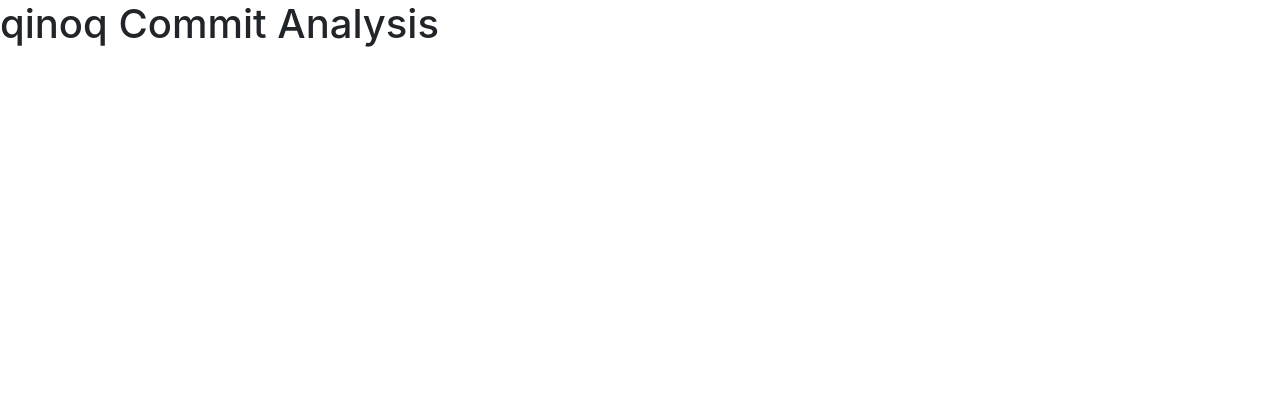
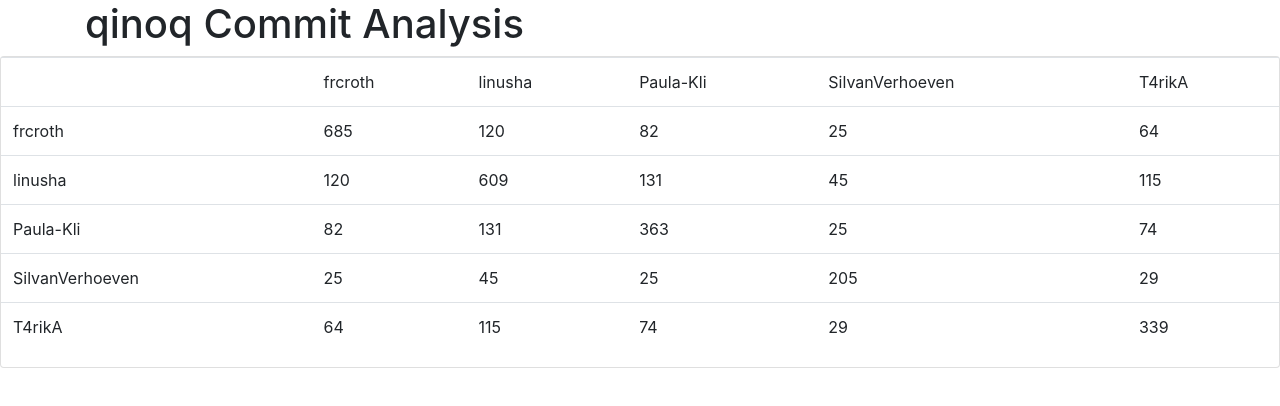
Before and after one commit to frcroth/qinoq-commit-analysis, a plain HTML site: page index.html in a window 1280 px wide. Drawn offline with nearby package versions, Linux system fonts and the light colour scheme; files that its build step writes are made by us from their sources.

Commit message:
Add table for permutations

```diff
--- a/analysis.js
+++ b/analysis.js
@@ -39,7 +39,7 @@ class Commit {
         let authors = new Set();
         authors.add(this.getAuthorFromName(this.originalAuthor));
         Commit.getAuthorNames().forEach(authorName => {
-            if (this.msg.includes(authorName)){
+            if (this.msg.includes(authorName)) {
                 authors.add(authorName);
             }
         });
@@ -62,7 +62,29 @@ async function startAnalysis() {
 
     let commitCounts = permutations.map(permutation => [permutation, Commit.getCommitsWithAuthors(permutation)]);
 
-    globalThis.commitCounts = commitCounts;
+    createPermutationCountTable(commitCounts);
+}
+
+function createPermutationCountTable(commitCounts) {
+    let table = document.createElement("table");
+    table.classList.add("table")
+    let elements = [""];
+    elements = elements.concat(Commit.getAuthorNames());
+    elements = [...elements, ...commitCounts.map(commitCount => commitCount[1].length)];
+    Commit.getAuthorNames().forEach((authorName, index) => elements.splice((index + 1) * 6, 0, authorName));
+    globalThis.tableElements = elements;
+    let tableContent = "";
+    elements.forEach((element, index) => {
+        if(index % 6 == 0){
+            tableContent = tableContent + "<tr>";
+        }
+        tableContent = tableContent + `<td>${element}</td>`;
+        if(index % 6 == 5){
+            tableContent = tableContent + "</tr>";
+        }
+    });
+    table.innerHTML = tableContent;
+    document.getElementById("table-container").appendChild(table);
 }
 
 startAnalysis();
--- a/index.html
+++ b/index.html
@@ -19,7 +19,12 @@
 </head>
 
 <body>
-    <h1>qinoq Commit Analysis</h1>
+    <div class="container">
+        <h1>qinoq Commit Analysis</h1>
+    </div>
+    <div class="card">
+        <div id="table-container"></div>
+    </div>
     <script src="analysis.js"></script>
 </body>
 
```
